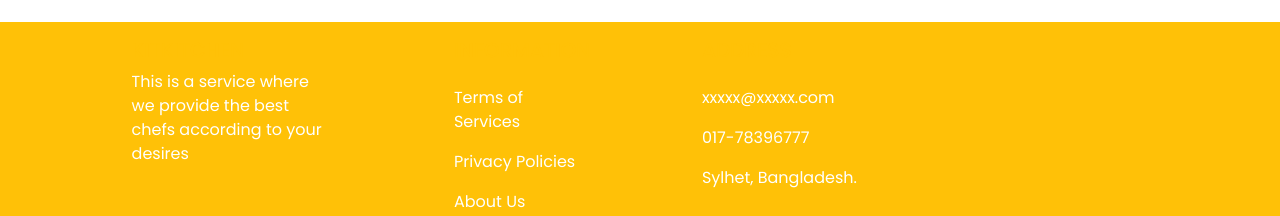
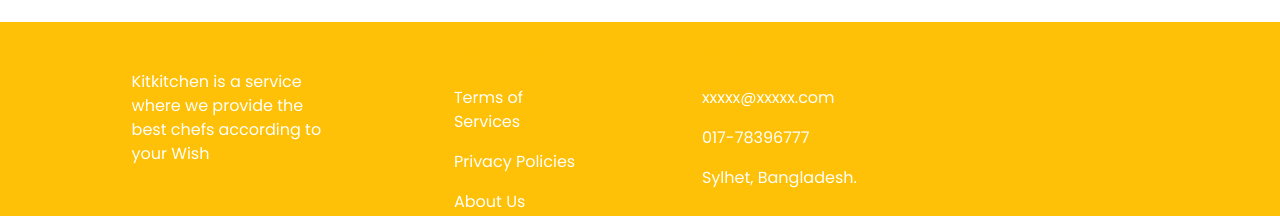
Before and after one commit to Mushfiq-alt/chef-recipe-cleint, a React (Vite) app: page /login in a window 1280 px wide. Shown: the part 700-916 px from the top of the page. Built offline with nearby package versions, Linux system fonts and the light colour scheme; no server answers.

Commit message:
footer updated

```diff
--- a/src/pages/Shared/Footer/Footer.jsx
+++ b/src/pages/Shared/Footer/Footer.jsx
@@ -11,8 +11,8 @@ const Footer = () => {
                 KitKitchen
               </h5>
               <p>
-                This is a service where we provide the best chefs according to
-                your desires
+                Kitkitchen is  a service where we provide the best chefs according to
+                your Wish
               </p>
             </div>
             <div className="col-md-2 col-lg-2 col-xl-2 mx-auto mt-3">
```
